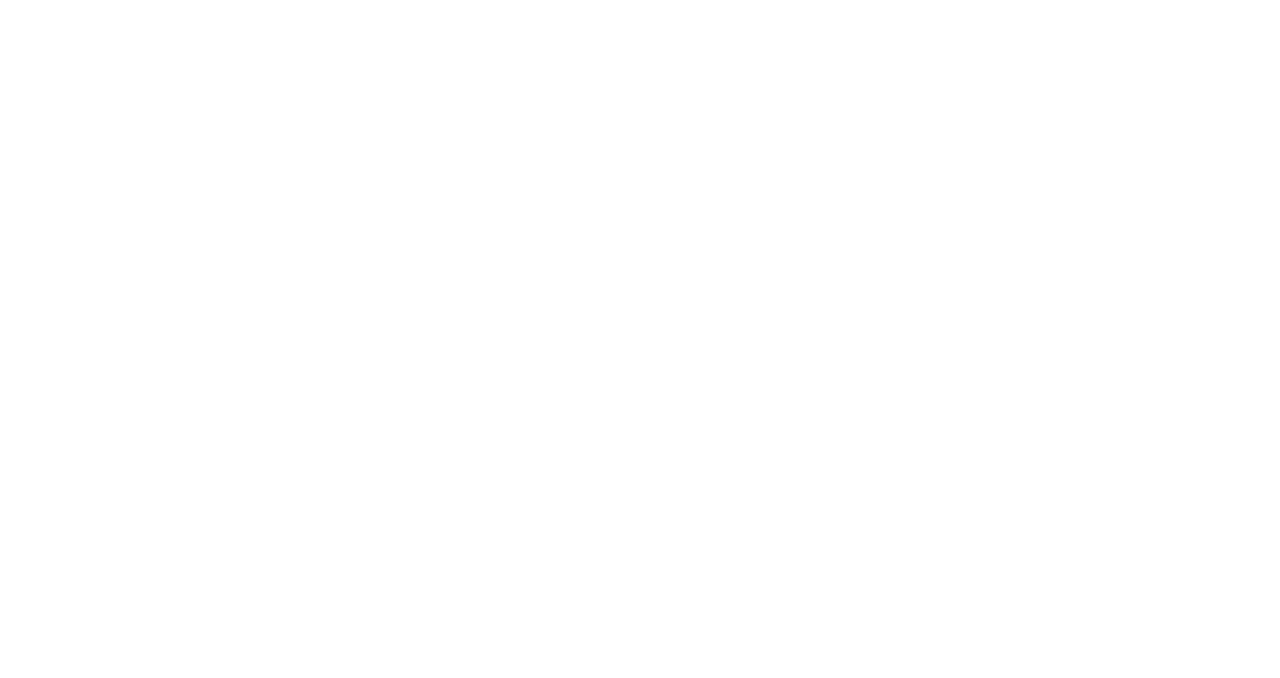
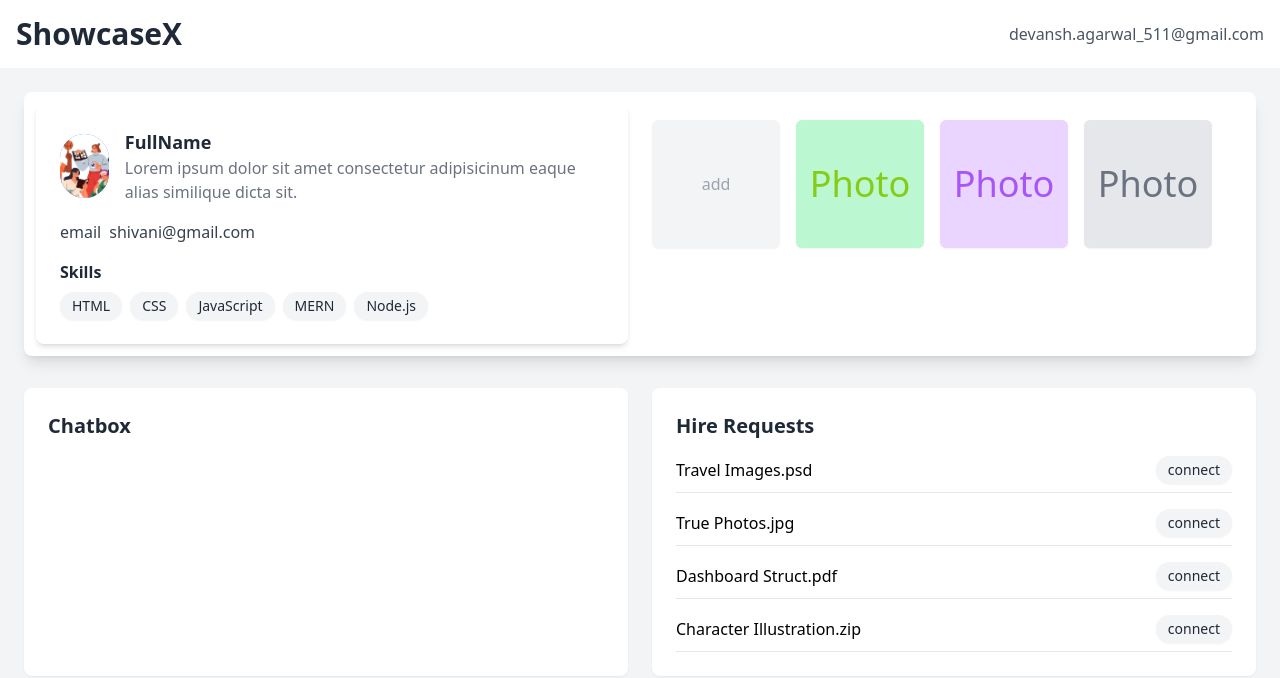
Before and after one commit to devanshag89/Innovative_Incubators_advitiyaXjpd, a React (Vite) app in the folder frontend/: page /talentdashboard in a window 1280 px wide. Before the commit this address had no page. Shown: the top 678 px of the page. Built offline with nearby package versions, Linux system fonts and the light colour scheme.

Commit message:
TalentDashboard

```diff
--- a/frontend/src/App.jsx
+++ b/frontend/src/App.jsx
@@ -5,6 +5,7 @@
 import SignupForm from './Talent/Signup';
 import CompleteProfile from './Talent/Talentprofile';
 import Dashboard from './Home/Dashboard';
+import TalentDashboard from './Talent/TalentDashboard';
 
 
 function App() {
@@ -14,6 +15,7 @@
         <Routes>
           <Route path='/talentlogin' Component={LoginForm}/>
           <Route path='/' Component={Dashboard}/>
+          <Route path='/talentdashboard' Component={TalentDashboard}/>
           <Route path='/talentsignup' Component={SignupForm}/>
           <Route path='/completeprofile' Component={CompleteProfile}/>
         </Routes>
--- /dev/null
+++ b/frontend/src/Talent/ProfileCard.jsx
@@ -0,0 +1,46 @@
+import React from "react";
+
+const ProfileCard = () => {
+  const skills = ["HTML", "CSS", "JavaScript", "MERN", "Node.js"];
+
+  return (
+    <div className="bg-white p-6 rounded-lg w-full max-w-3xl shadow-md">
+      <div className="flex items-center justify-between">
+        <div className="flex items-center space-x-4">
+          <div className="w-16 h-16 rounded-full bg-blue-500 flex items-center justify-center text-white font-bold">
+            <img src="./images/hero_banner.png" alt="Profile" className="w-full h-full object-cover rounded-full" />
+          </div>
+          <div>
+            <h2 className="text-lg font-bold text-gray-800">FullName</h2>
+            <p className="text-gray-500">
+              Lorem ipsum dolor sit amet consectetur adipisicinum eaque alias similique dicta sit.
+            </p>
+          </div>
+        </div>
+      </div>
+      <div className="mt-4">
+        <div className="flex items-center text-gray-700">
+          <span className="material-icons mr-2">email</span>
+          <p>shivani@gmail.com</p>
+        </div>
+      </div>
+      <div className="mt-4">
+        <h3 className="text-gray-800 font-semibold">Skills</h3>
+        <div className="flex flex-wrap mt-2 space-x-2">
+          {skills.map((skill, index) => (
+            <span
+              key={index}
+              className="px-3 py-1 text-sm bg-gray-100 text-gray-800 rounded-full shadow-sm"
+            >
+              {skill}
+            </span>
+          ))}
+        </div>
+      </div>
+
+
+    </div>
+  );
+};
+
+export default ProfileCard;
--- /dev/null
+++ b/frontend/src/Talent/TalentDashboard.jsx
@@ -0,0 +1,79 @@
+import React from "react";
+import TalentNavbar from "./TalentNavbar";
+import ProfileCard from "./ProfileCard";
+
+const TalentDashboard = () => {
+  const recruiter = [
+    "Travel Images.psd",
+    "True Photos.jpg",
+    "Dashboard Struct.pdf",
+    "Character Illustration.zip",
+  ];
+
+  return (
+    <>
+      <TalentNavbar />
+      <div className="min-h-screen bg-gray-100 flex">
+        <main className="flex-1 p-6">
+          <section className="mb-8 grid grid-cols-1 lg:grid-cols-2 gap-6 bg-white p-3 rounded-lg shadow-lg">
+            <ProfileCard />
+            <div className="flex mt-4 space-x-4">
+              <div className="w-32 h-32 bg-gray-100 rounded-md shadow-sm flex items-center justify-center">
+                <span className="material-icons text-gray-400">add</span>
+              </div>
+              <div className="w-32 h-32 bg-green-200 rounded-md shadow-sm flex flex-col items-center justify-center text-center">
+                <span className="material-icons text-lime-500 text-4xl">
+                  Photo
+                </span>
+              </div>
+              <div className="w-32 h-32 bg-purple-200 rounded-md shadow-sm flex flex-col items-center justify-center text-center">
+                <span className="material-icons text-purple-500 text-4xl">
+                  Photo
+                </span>
+              </div>
+              <div className="w-32 h-32 bg-gray-200 rounded-md shadow-sm flex flex-col items-center justify-center text-center">
+                <span className="material-icons text-gray-500 text-4xl">
+                  Photo
+                </span>
+              </div>
+            </div>
+          </section>
+
+          <section className="grid grid-cols-1 lg:grid-cols-2 gap-6">
+            <div className="bg-white p-6 rounded-lg shadow-sm">
+              <h2 className="text-xl font-semibold text-gray-800 mb-4">
+                Chatbox
+              </h2>
+              <div className="flex items-center space-x-4">
+                <div className="relative w-24 h-24">{/* content */}</div>
+              </div>
+            </div>
+
+            <div className="bg-white p-6 rounded-lg shadow-sm">
+              <h2 className="text-xl font-semibold text-gray-800 mb-4">
+                Hire Requests
+              </h2>
+              <ul className="space-y-4">
+                {recruiter.map((name, idx) => (
+                  <li
+                    key={idx}
+                    className="flex justify-between items-center border-b pb-2"
+                  >
+                    <div className="flex items-center space-x-4">
+                      <p>{name}</p>
+                    </div>
+                    <span className="px-3 py-1 text-sm bg-gray-100 text-gray-800 rounded-full shadow-sm">
+                      connect
+                    </span>
+                  </li>
+                ))}
+              </ul>
+            </div>
+          </section>
+        </main>
+      </div>
+    </>
+  );
+};
+
+export default TalentDashboard;
--- /dev/null
+++ b/frontend/src/Talent/TalentNavbar.jsx
@@ -0,0 +1,15 @@
+import React from "react";
+
+
+function TalentNavbar() {
+  return (
+    <nav className="bg-white shadow-lg w-full top-0 left-0 z-50">
+      <div className="container mx-auto px-4 flex justify-between items-center py-4">
+          <h1 className="text-3xl font-bold text-gray-800">ShowcaseX</h1>
+          <h1 className="text-md  text-gray-600">devansh.agarwal_511@gmail.com</h1>
+        </div>
+    </nav>
+  );
+}
+
+export default TalentNavbar;
```
Also changed, not shown: 1 other file (tests, documents, lock files or other folders).
